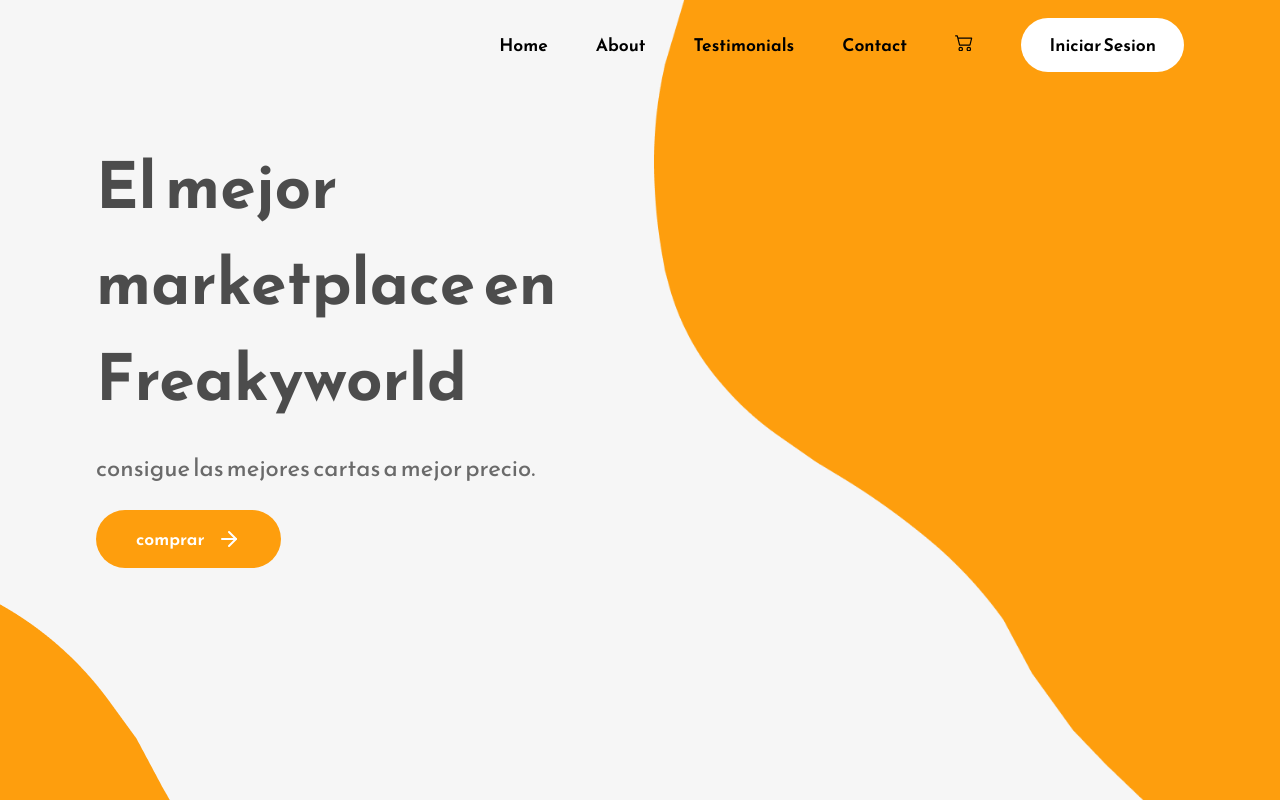
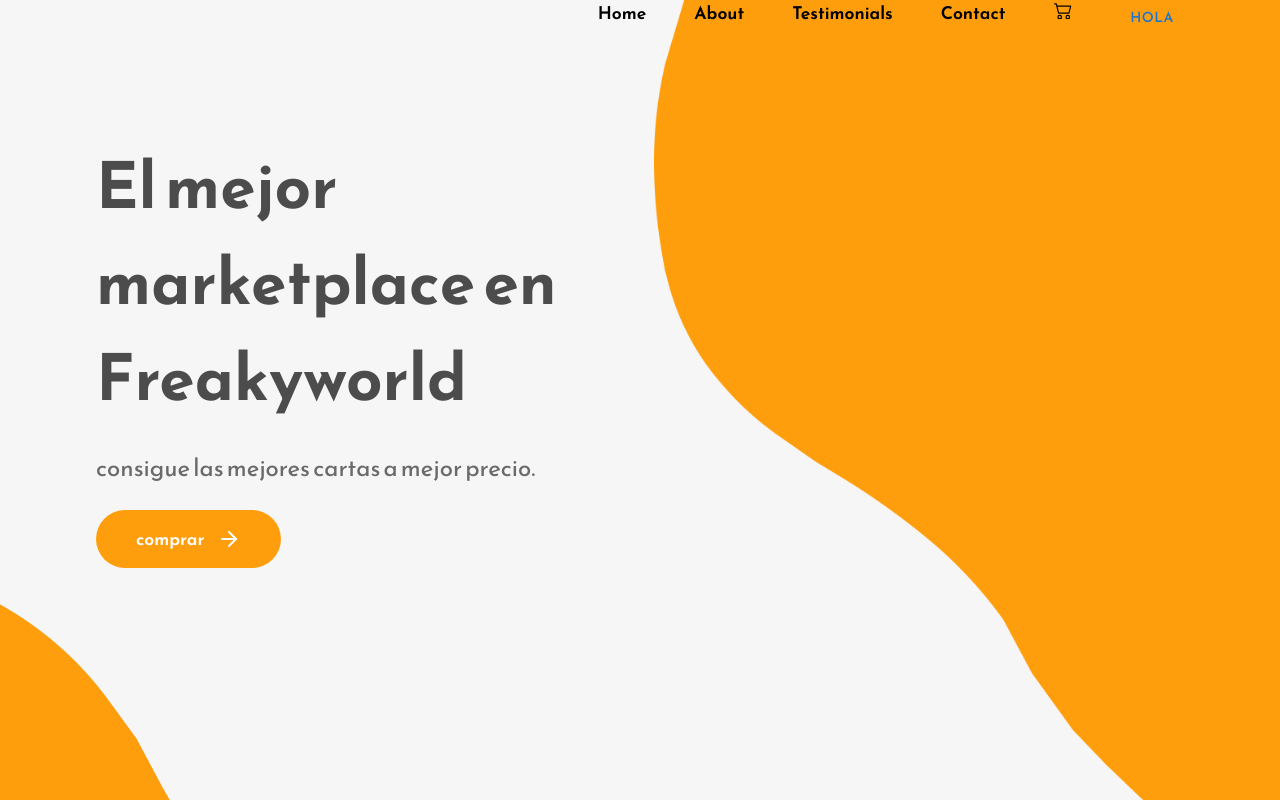
Before and after one commit to FSDSTR0323/azul-frontend, a React (Create React App) app: page / in a window 1280 px wide. Shown: the top 800 px of the page. Built offline with nearby package versions, Linux system fonts and the light colour scheme.

Commit message:
Login drop down menu update

```diff
--- a/src/App.css
+++ b/src/App.css
@@ -66,7 +66,6 @@
 }
 
 nav {
-  display: flex;
   align-items: center;
   justify-content: space-between;
   min-height: 90px;
@@ -74,6 +73,14 @@
 .navbar-menu-container {
   display: none;
 }
+
+.navbar-links-container {
+  display: flex;
+  flex-wrap: wrap;
+  flex-direction: row;
+  justify-content: end;
+}
+
 .navbar-links-container a {
   margin-right: 3rem;
   text-decoration: none;
--- a/src/App.js
+++ b/src/App.js
@@ -1,19 +1,20 @@
 import "./App.css";
-import Inicio from "./Components/Home";
-import Nostros from "./Components/About";
-import Resumen from "./Components/Work";
-import Testimonios from "./Components/Testimonial";
-import Contactos from "./Components/Contact";
+import Home from "./Components/Home";
+import About from "./Components/About";
+import Work from "./Components/Work";
+import Testimonial from "./Components/Testimonial";
+import Contact from "./Components/Contact";
 import Footer from "./Components/Footer";
 
 function App() {
   return (
     <div className="App">
-      <Inicio />
-      <Nostros />
-      <Resumen />
-      <Testimonios />
-      <Contactos />
+      <Home />
+      {/* Aquí va el listado de cartas */}
+      <About />
+      <Work />
+      <Testimonial />
+      <Contact />
       <Footer />
     </div>
   );
--- /dev/null
+++ b/src/Components/LoginMenu.js
@@ -0,0 +1,68 @@
+import * as React from 'react';
+import Button from '@mui/material/Button';
+import Menu from '@mui/material/Menu';
+import MenuItem from '@mui/material/MenuItem';
+
+export default function BasicMenu() {
+  const [anchorEl, setAnchorEl] = React.useState(null);
+  const open = Boolean(anchorEl);
+  const handleClick = () => {
+    setAnchorEl(true);
+  };
+  const handleClose = () => {
+    setAnchorEl(null);
+  };
+
+  return (
+    <div>
+        <Button
+            id="basic-button"
+            aria-controls={open ? 'basic-menu' : undefined}
+            aria-haspopup="true"
+            aria-expanded={open ? 'true' : undefined}
+            onClick={handleClick}
+        >Hola</Button>
+        <Menu
+        id="basic-menu"
+        anchorEl={anchorEl}
+        open={open}
+        onClose={handleClose}
+        MenuListProps={{
+          'aria-labelledby': 'basic-button',
+        }}
+      >
+        <MenuItem onClick={handleClose}>Profile</MenuItem>
+        <MenuItem onClick={handleClose}>My account</MenuItem>
+        <MenuItem onClick={handleClose}>Logout</MenuItem>
+      </Menu>
+    </div>
+  );
+}
+
+
+//   return (
+//     <div>
+//       <Button
+//         id="basic-button"
+//         aria-controls={open ? 'basic-menu' : undefined}
+//         aria-haspopup="true"
+//         aria-expanded={open ? 'true' : undefined}
+//         onClick={handleClick}
+//       >
+//         Dashboard
+//       </Button>
+//       <Menu
+//         id="basic-menu"
+//         anchorEl={anchorEl}
+//         open={open}
+//         onClose={handleClose}
+//         MenuListProps={{
+//           'aria-labelledby': 'basic-button',
+//         }}
+//       >
+//         <MenuItem onClick={handleClose}>Profile</MenuItem>
+//         <MenuItem onClick={handleClose}>My account</MenuItem>
+//         <MenuItem onClick={handleClose}>Logout</MenuItem>
+//       </Menu>
+//     </div>
+//   );
--- a/src/Components/Navbar.js
+++ b/src/Components/Navbar.js
@@ -16,6 +16,7 @@
 import CommentRoundedIcon from "@mui/icons-material/CommentRounded";
 import PhoneRoundedIcon from "@mui/icons-material/PhoneRounded";
 import ShoppingCartRoundedIcon from "@mui/icons-material/ShoppingCartRounded";
+import BasicMenu from "./LoginMenu"
 
 const Navbar = () => {
   const [openMenu, setOpenMenu] = useState(false);
@@ -56,7 +57,9 @@
         <a href="">
           <BsCart2 className="navbar-cart-icon" />
         </a>
-        <button className="primary-button">Iniciar Sesion</button>
+        <BasicMenu></BasicMenu>
+        {/* <button className="primary-button">Iniciar Sesion</button> */}
+
       </div>
       <div className="navbar-menu-container">
         <HiOutlineBars3 onClick={() => setOpenMenu(true)} />
```
